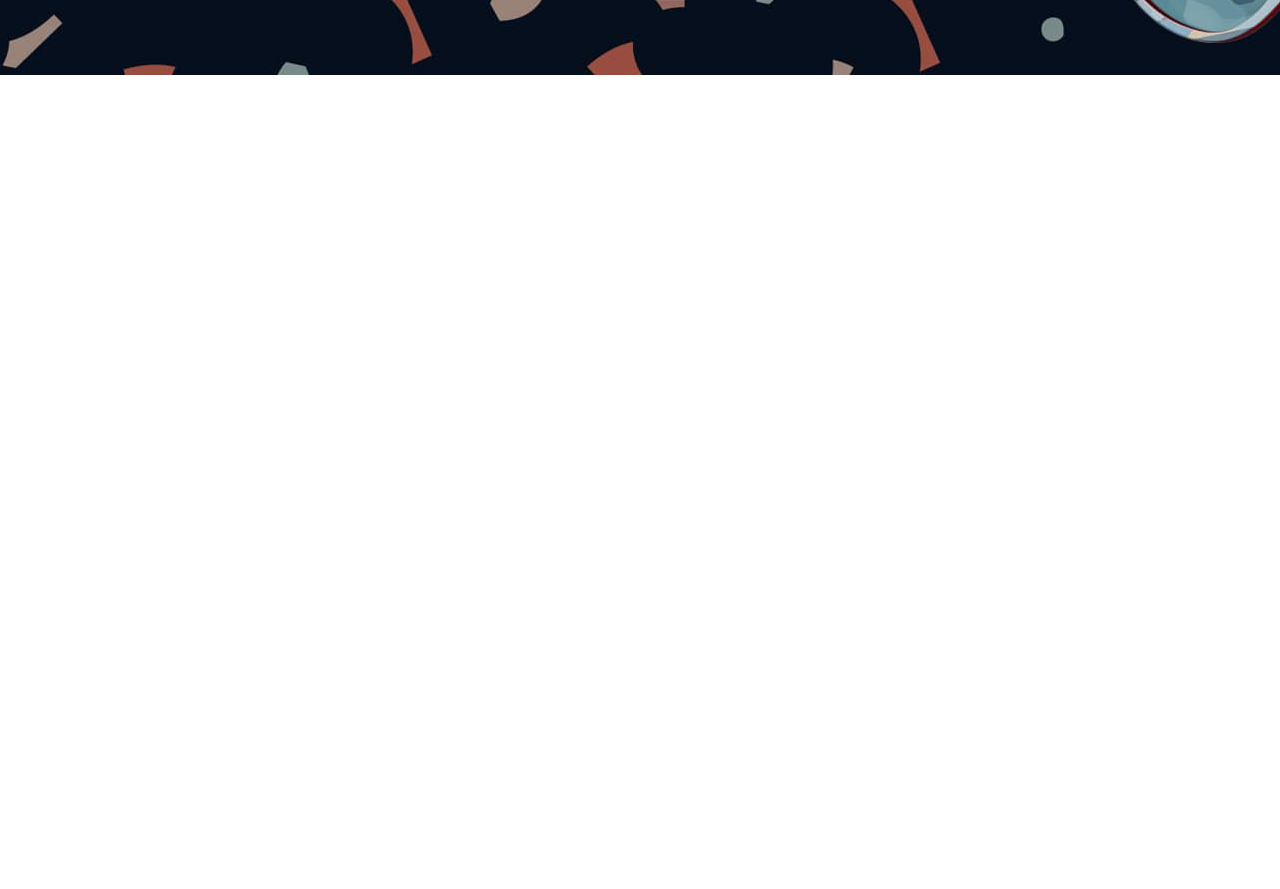
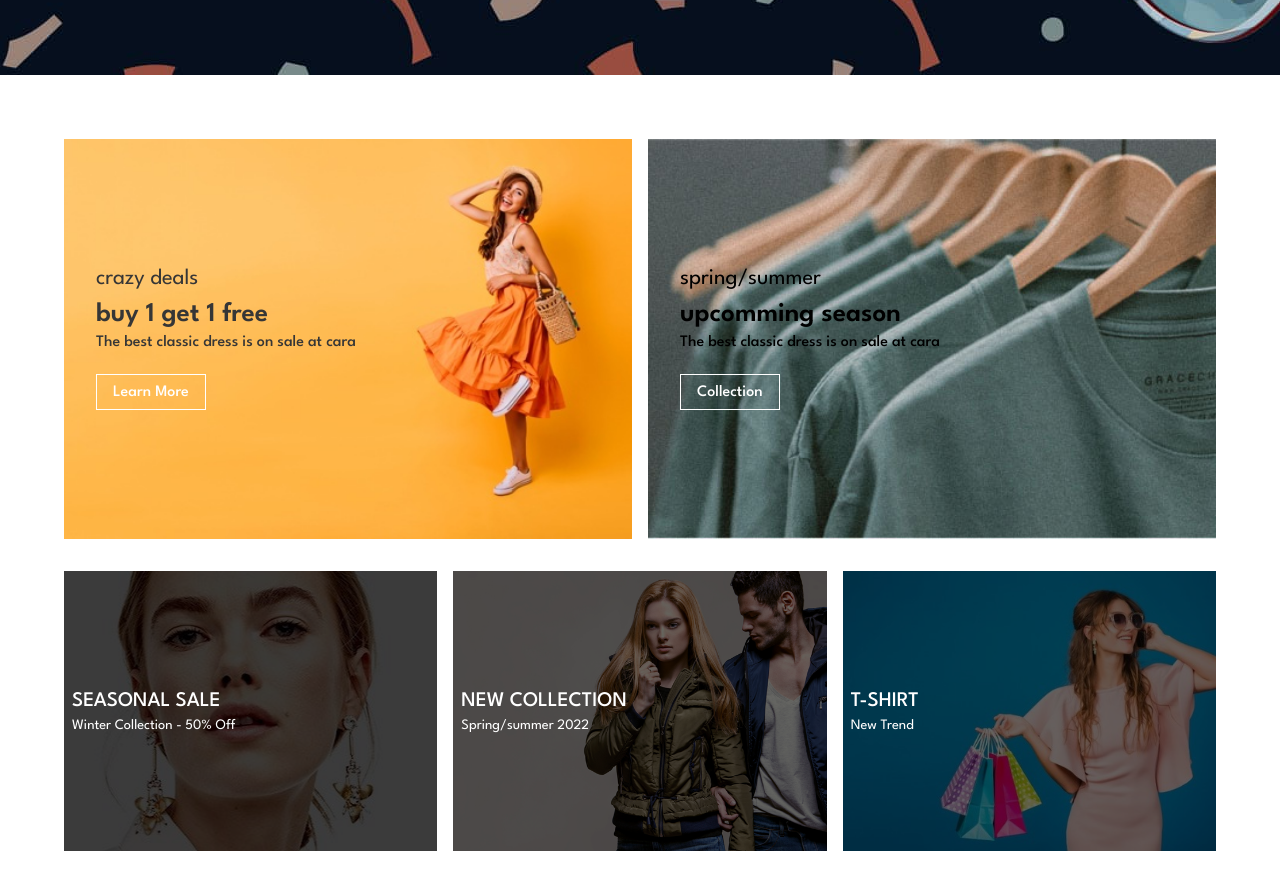
Before and after one commit to Hooseinsalari/Cara, a React (Create React App) app: page / in a window 1280 px wide. Shown: the part 2380-3269 px from the top of the page. Before the commit the page ends 2455 px from the top, so only its background shows below. Built offline with nearby package versions, Linux system fonts and the light colour scheme.

Commit message:
create banner box section

```diff
--- /dev/null
+++ b/src/components/BannerBoxes.js
@@ -0,0 +1,44 @@
+import React from 'react';
+
+// style
+import styles from "./BannerBoxes.module.css";
+
+const BannerBoxes = () => {
+    return (
+        <div className={styles.boxes}>
+            <div className={styles.top__boxes}>
+                <div className={[styles['left__box'],styles['top__box']].join(' ')}>
+                    <h3>crazy deals</h3>
+                    <h1>buy 1 get 1 free</h1>
+                    <p>The best classic dress is on sale at cara</p>
+                    <a className={styles.hero__btn} href="#">Learn More</a>
+                </div>
+                <div className={[styles['right__box'],styles['top__box']].join(' ')}>
+                    <h3>spring/summer</h3>
+                    <h1>upcomming season</h1>
+                    <p>The best classic dress is on sale at cara</p>
+                    <a className={styles.hero__btn} href="#">Collection</a>
+                </div>
+            </div>
+
+            <div className={styles.bottom__boxes}>
+                <div className={[styles['box'],styles['first-box']].join(' ')}>
+                    <h2>SEASONAL SALE</h2>
+                    <p>Winter Collection - 50% Off</p>
+                </div>
+
+                <div className={[styles['box'],styles['second-box']].join(' ')}>
+                    <h2>NEW COLLECTION</h2>
+                    <p>Spring/summer 2022</p>
+                </div>
+
+                <div className={[styles['box'],styles['third-box']].join(' ')}>
+                    <h2>T-SHIRT</h2>
+                    <p>New Trend</p>
+                </div>
+            </div>
+        </div>
+    );
+};
+
+export default BannerBoxes;
--- /dev/null
+++ b/src/components/BannerBoxes.module.css
@@ -0,0 +1,213 @@
+.boxes {
+    margin: 4rem auto;
+    padding: 0 4rem;
+}
+
+.top__boxes {
+    display: flex;
+    justify-content: space-between;
+    align-items: center;
+    margin-bottom: 2rem;
+    gap: 1rem;
+}
+
+.top__box {
+    width: 50%;
+    height: 50vh;
+    background-image: url("../img/banner/b17.jpg");
+    background-size: cover;
+    background-position: center;
+    background-repeat: no-repeat;
+    padding: 2rem;
+    display: flex;
+    align-items: flex-start;
+    justify-content: center;
+    flex-direction: column;
+    text-align: left;
+}
+
+.right__box {
+    background-image: url('../img/banner/b10.jpg');
+}
+
+.top__box h3{
+    font-size: 1.4rem;
+    color: #363636;
+    font-weight: 400;
+    margin-bottom: 0.8rem;
+}
+
+.right__box h3 {
+    color: #000;
+}
+
+.top__box h1 {
+    color: #363636;
+    font-weight: 600;
+    margin-bottom: 0.5rem;
+    font-size: 1.7rem;
+}
+
+.right__box h1 {
+    color: #000;
+}
+
+.top__box p {
+    color: #363636;
+    font-weight: 500;
+}
+
+.right__box p {
+    color: #000;
+}
+
+.hero__btn {
+    display: inline-block;
+    background: transparent;
+    text-decoration: none;
+    margin-top: 1.5rem;
+    padding: .6rem 1rem;
+    font-size: 1rem;
+    font-weight: 500;
+    color: #fff;
+    transition: 0.3s ease-in-out;
+    border: 1px solid #fff;
+}
+
+.hero__btn:hover {
+    background-color: #088178;
+    border: 1px solid #088178;
+}
+
+/* /-/-/-/-/-/-/-/-/-/-/-/-/ */
+.bottom__boxes {
+    display: grid;
+    grid-template-columns: repeat(3, 1fr);
+    align-items: center;
+    column-gap: 1rem;
+}
+
+.box {
+    width: 100%;
+    height: 35vh;
+    padding: 0.5rem;
+    display: flex;
+    align-items: flex-start;
+    justify-content: center;
+    flex-direction: column;
+    text-align: left;
+    background-image: url('../img/banner/b7.jpg');
+    background-size: cover;
+    background-position: center;
+    background-repeat: no-repeat;
+    transition: 0.3s ease-in-out;
+    cursor: pointer;
+    position: relative;
+}
+
+.box:hover {
+    box-shadow: rgba(17, 17, 26, 0.1) 0px 8px 24px, rgba(17, 17, 26, 0.1) 0px 16px 56px, rgba(17, 17, 26, 0.1) 0px 24px 80px;
+}
+
+.box::after {
+    content: '';
+    position: absolute;
+    top: 0;
+    left: 0;
+    width: 100%;
+    height: 100%;
+    background-color: rgba(0, 0, 0, 0.6);
+}
+
+.second-box {
+    background-image: url('../img/banner/b4.jpg');
+}
+
+.third-box {
+    background-image: url('../img/banner/b18.jpg');
+}
+
+.box h2 {
+    font-size: 1.3rem;
+    color: #fff;
+    margin-bottom: 0.5rem;
+    font-weight: 500;
+    z-index: 100;
+}
+
+.box p {
+    font-weight: 400;
+    color: #fff;
+    font-size: 0.9rem;
+    z-index: 100;
+}
+
+/* queris */
+@media (max-width: 768px) {
+    .boxes {
+        padding: 0 2rem;
+    }
+
+    .top__boxes {
+        flex-direction: column;
+    }
+
+    .top__box {
+        width: 100%;
+    }
+
+    .bottom__boxes {
+        grid-template-columns: repeat(2, 1fr);
+        grid-template-rows: repeat(3, 1fr);
+    }
+
+    .third-box {
+        margin-top: 1.3rem;
+        grid-column-start: 1;
+        grid-column-end: 3;
+        grid-row-start: 2;
+        grid-row-end: 4;
+        background-position: top;
+        height: 100%;
+        padding: 0 3rem;
+    }
+
+    .third-box h2 {
+        font-size: 1.8rem;
+    }
+
+    .third-box p {
+        font-size: 1.4rem;
+    }
+}
+
+@media (max-width: 425px) {
+    .bottom__boxes {
+        grid-template-columns: repeat(1, 1fr);
+        grid-template-rows: repeat(3, 1fr);
+        row-gap: 1rem;
+    }
+
+    .third-box {
+        grid-column: auto;
+        grid-row: auto;
+        margin-top: 0;
+        padding: 0.5rem;
+        background-position: center;
+    }
+
+    .box h2 {
+        font-size: 1.3rem;
+        color: #fff;
+        margin-bottom: 0.5rem;
+        font-weight: 500;
+        z-index: 100;
+    }
+
+    .box p {
+        font-weight: 400;
+        color: #fff;
+        font-size: 0.9rem;
+        z-index: 100;
+    }
+}
--- a/src/pages/HomePage.js
+++ b/src/pages/HomePage.js
@@ -5,6 +5,7 @@ import Header from '../components/Header';
 import Features from '../components/Features';
 import HomeProducts from '../components/HomeProducts';
 import CallToAction from '../components/CallToAction';
+import BannerBoxes from '../components/BannerBoxes';
 
 // styles
 import styles from "./HomePage.module.css";
@@ -16,6 +17,7 @@ const HomePage = () => {
             <Features />
             <HomeProducts />
             <CallToAction />
+            <BannerBoxes />
         </div>
     );
 };
```
